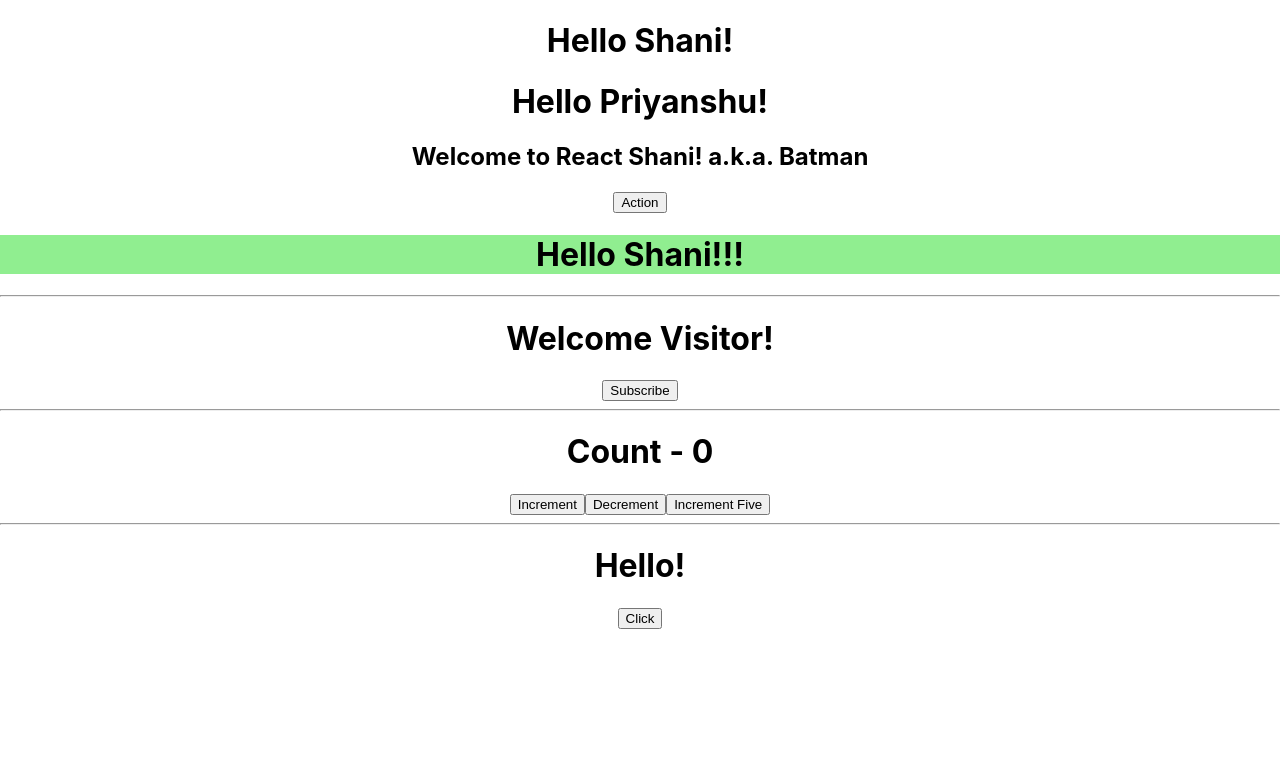
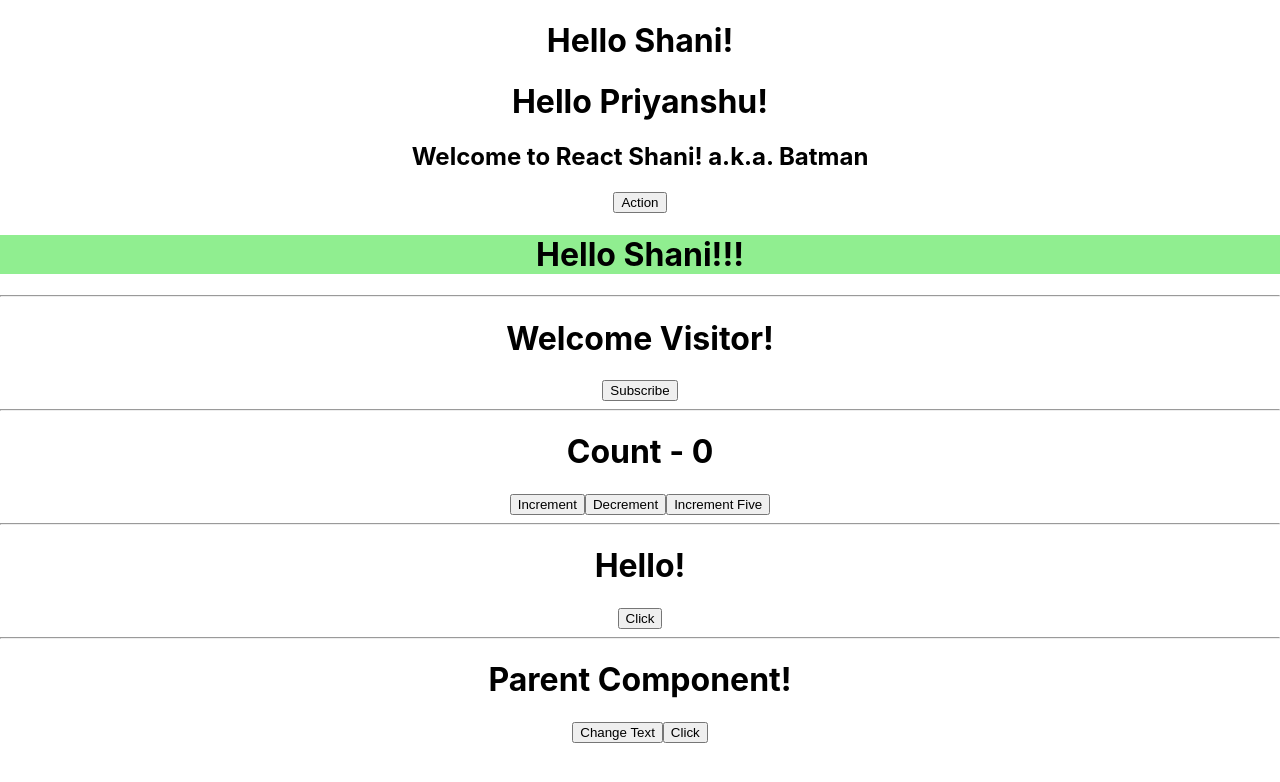
Before and after one commit to Shani-Kumar-Gupta/Gem-MEARN-Training-2023, a React (Create React App) app in the folder React/workspace/hello-world/: page / in a window 1280 px wide. Shown: the top 782 px of the page. Built offline with nearby package versions, Linux system fonts and the light colour scheme.

Commit message:
Parent to CHild And Child to Parent communication and data passing

```diff
--- a/React/workspace/hello-world/src/App.js
+++ b/React/workspace/hello-world/src/App.js
@@ -5,6 +5,7 @@ import Hello from './components/Hello';
 import Message from './components/Message';
 import Counter from './components/Counter';
 import EventBind from './components/EventBind';
+import ParentComponent from './components/ParentComponent';
 
 function App() {
   return (
@@ -21,6 +22,8 @@ function App() {
       <Counter />
       <hr />
       <EventBind />
+      <hr />
+      <ParentComponent />
     </div>
   );
 }
--- /dev/null
+++ b/React/workspace/hello-world/src/components/ChildComponent.js
@@ -0,0 +1,19 @@
+import React, { Component } from 'react'
+
+class ChildComponent extends Component {
+  constructor(props) {
+    super(props)
+    this.state = {
+    }
+  }
+  render() {
+    return (
+      <div>
+        <button onClick={() => this.props.handleClick()}>Change Text</button>
+        <button onClick={() => this.props.handleClick('Greet')}>Click</button>
+      </div>
+    )
+  }
+}
+
+export default ChildComponent
--- /dev/null
+++ b/React/workspace/hello-world/src/components/ParentComponent.js
@@ -0,0 +1,30 @@
+import React, { Component } from 'react'
+import ChildComponent from './ChildComponent'
+
+class ParentComponent extends Component {
+  constructor(props) {
+    super(props)
+    this.state = {
+       message: 'Parent Component!'
+    }
+    this.onHandleClick = this.onHandleClick.bind(this);
+  }
+  onHandleClick(className) {
+    this.setState({
+      message: 'Parent changed from Child Component!'
+    });
+    if (className) {
+      alert(`Hello ${className}`);
+    }
+  }
+  render() {
+    return (
+      <div>
+        <h1>{this.state.message}</h1>
+        <ChildComponent handleClick={this.onHandleClick} />
+      </div>
+    )
+  }
+}
+
+export default ParentComponent
```
Also changed, not shown: 1 other file (tests, documents, lock files or other folders).
